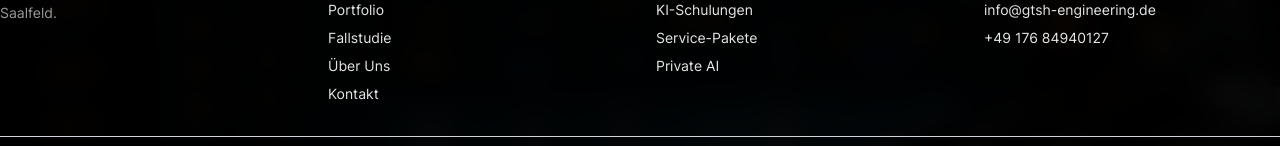
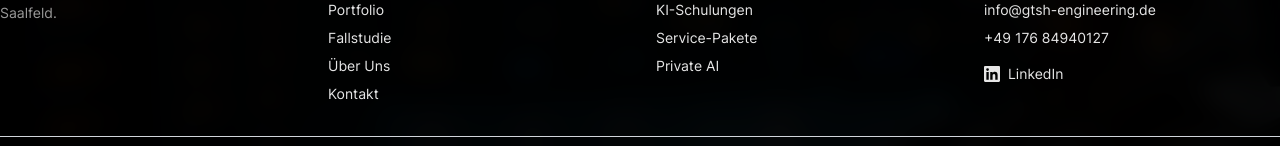
Before and after one commit to GTSH-beyond-Gaming/engineering, a React (Vite) app: page / in a window 1280 px wide. Shown: the part 8524-8670 px from the top of the page. Built offline with nearby package versions, Linux system fonts and the light colour scheme.

Commit message:
feat: LinkedIn in Footer + Structured Data

```diff
--- a/index.html
+++ b/index.html
@@ -64,7 +64,8 @@
       "telephone": "+49-176-84940127",
       "email": "info@gtsh-engineering.de",
       "sameAs": [
-        "https://gtsh-engineering.de"
+        "https://gtsh-engineering.de",
+        "https://www.linkedin.com/in/randolf-hahn-cdpl-81868b2b3/"
       ],
       "hasOfferCatalog": {
         "@type": "OfferCatalog",
--- a/src/components/Footer.jsx
+++ b/src/components/Footer.jsx
@@ -64,6 +64,17 @@
                   +49 176 84940127
                 </a>
               </li>
+              <li className="pt-2">
+                <a
+                  href="https://www.linkedin.com/in/randolf-hahn-cdpl-81868b2b3/"
+                  target="_blank"
+                  rel="noopener noreferrer"
+                  className="hover:text-primary transition-colors inline-flex items-center gap-2"
+                >
+                  <svg className="w-4 h-4" fill="currentColor" viewBox="0 0 24 24"><path d="M20.447 20.452h-3.554v-5.569c0-1.328-.027-3.037-1.852-3.037-1.853 0-2.136 1.445-2.136 2.939v5.667H9.351V9h3.414v1.561h.046c.477-.9 1.637-1.85 3.37-1.85 3.601 0 4.267 2.37 4.267 5.455v6.286zM5.337 7.433a2.062 2.062 0 01-2.063-2.065 2.064 2.064 0 112.063 2.065zm1.782 13.019H3.555V9h3.564v11.452zM22.225 0H1.771C.792 0 0 .774 0 1.729v20.542C0 23.227.792 24 1.771 24h20.451C23.2 24 24 23.227 24 22.271V1.729C24 .774 23.2 0 22.222 0h.003z"/></svg>
+                  LinkedIn
+                </a>
+              </li>
             </ul>
           </div>
         </div>
```
